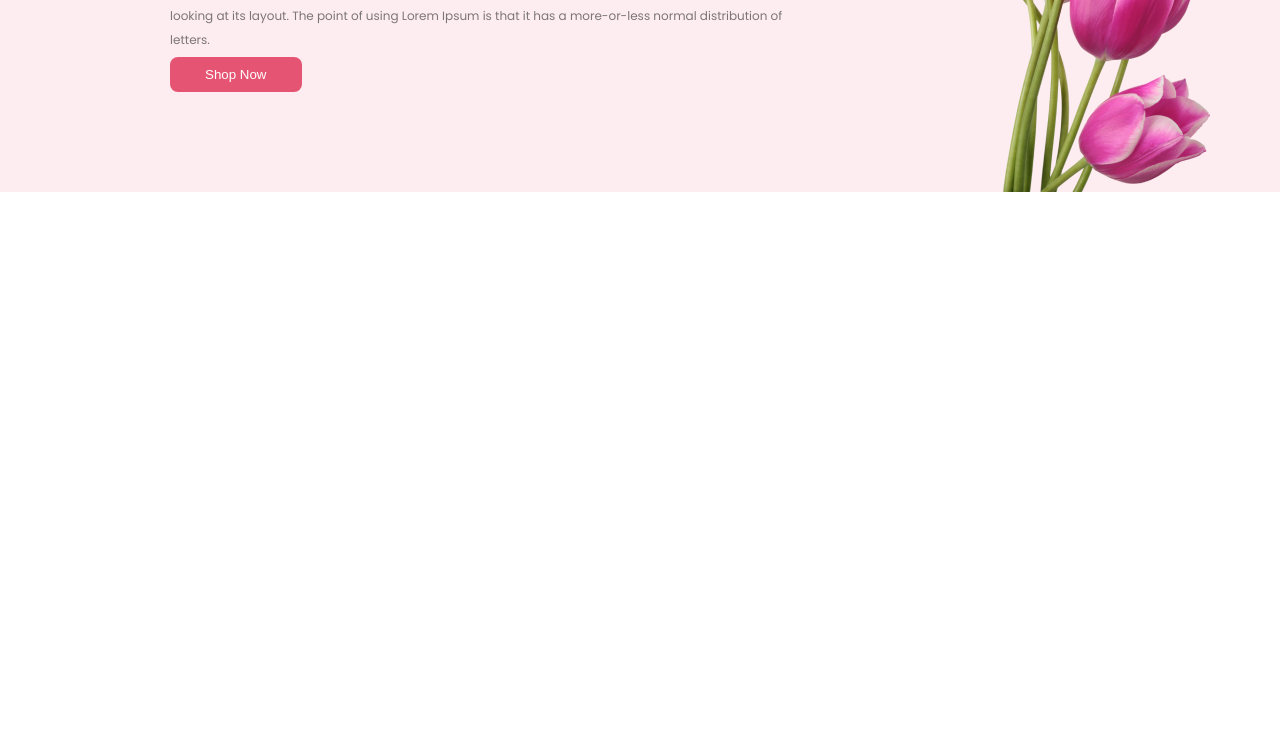
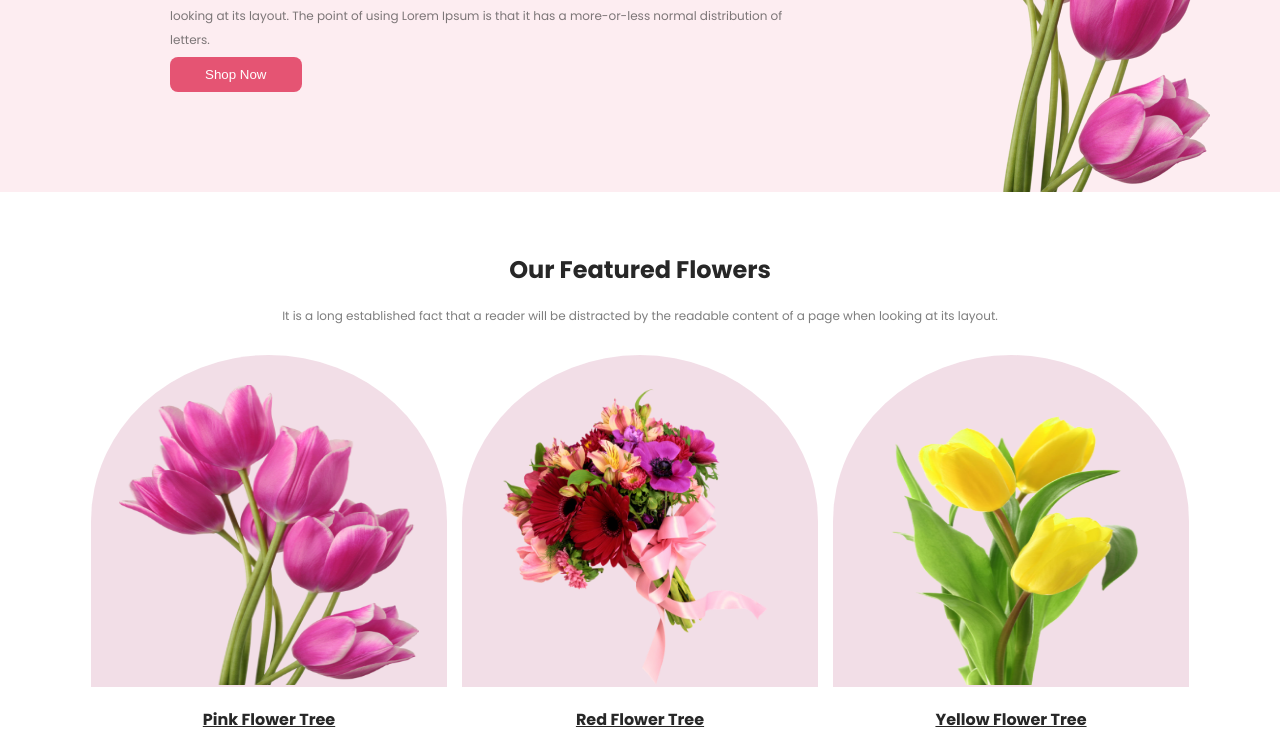
Before and after one commit to ahbab-zaman/Flower-shop-website, a plain HTML site: page index.html in a window 1280 px wide. Shown: the part 312-1044 px from the top of the page. Before the commit the page ends 800 px from the top, so only its background shows below. Drawn offline with Linux system fonts and the light colour scheme.

Commit message:
featured flowers section done

```diff
--- a/index.html
+++ b/index.html
@@ -4,12 +4,14 @@
     <meta charset="UTF-8" />
     <meta name="viewport" content="width=device-width, initial-scale=1.0" />
     <title>Flower Shop</title>
-    <link rel="stylesheet" href="./styles/styles.css">
+    <link rel="stylesheet" href="./styles/styles.css" />
   </head>
   <body class="font">
     <header class="header">
       <div class="header-content">
-        <h1 class="header-title">Let's make beautiful flowers a part of your life.</h1>
+        <h1 class="header-title">
+          Let's make beautiful flowers a part of your life.
+        </h1>
         <p class="header-description">
           It is a long established fact that a reader will be distracted by the
           readable content of a page when looking at its layout. The point of
@@ -23,5 +25,38 @@
         <img src="Flower Asset/pngwing 6.png" alt="" />
       </div>
     </header>
+
+    <main>
+      <section class="flowers-container">
+        <div class="flowers-content">
+          <h2>Our Featured Flowers</h2>
+          <p>
+            It is a long established fact that a reader will be distracted by
+            the readable content of a page when looking at its layout.
+          </p>
+        </div>
+
+        <div class="flowers-items">
+          <div>
+            <div class="item">
+              <img src="Flower Asset/pngwing 6.png" alt="" />
+            </div>
+            <h4><a href="">Pink Flower Tree</a></h4>
+          </div>
+          <div>
+            <div class="item">
+              <img src="Flower Asset/pngwing 5.png" alt="" />
+            </div>
+            <h4><a href="">Red Flower Tree</a></h4>
+          </div>
+          <div>
+            <div class="item">
+              <img src="Flower Asset/pngwing 7.png" alt="" />
+            </div>
+            <h4><a href="">Yellow Flower Tree</a></h4>
+          </div>
+        </div>
+      </section>
+    </main>
   </body>
 </html>
--- a/styles/styles.css
+++ b/styles/styles.css
@@ -41,9 +41,52 @@
     margin-top: auto;
  }
 
+ .flowers-container{
+    display: flex;
+    flex-direction: column;
+    justify-content: center;
+    align-items: center;
+    text-align: center;
+    margin-top: 60px;
+ }
+ .flowers-items{
+    display: flex;
+    justify-content: center;
+    align-items: center;
+    gap: 15px;
+ }
+ .flowers-content h2{
+    margin-bottom: 20px;
+    color: rgb(39, 39, 39);;
+ }
+ .flowers-content p{
+    margin-bottom: 30px;
+    color: rgba(39, 39, 39, 0.6);
+    font-size: 12px;
+ }
+ .item{
+    border-top-left-radius: 50%;
+    border-top-right-radius: 50%;
+    padding: 30px 28px 0px 28px;
+    padding-bottom: 0;
+    background: rgba(167, 33, 98, 0.15);
+}
+.flowers-items div h4{
+    margin-top: 20px;
+}
+.flowers-items div h4 a{
+    color: rgb(39, 39, 39);
+}
+.item img{
+    width: 300px;
+    height:300px;
+    margin-bottom: -5px;
+ }
+
 
 
 /* CSS media queries */
+/* small devices */
 @media screen and (max-width: 576px) {
     .header{
         flex-direction: column;
@@ -61,4 +104,13 @@
        width: 250px;
        height: 100%;
     }
+    .flowers-items{
+        flex-direction: column;
+    }
+    .flowers-content{
+       width: calc(100% - 5px);
+    }
+    .flowers-content p{
+       margin: 10px;
+    }
 }
```
